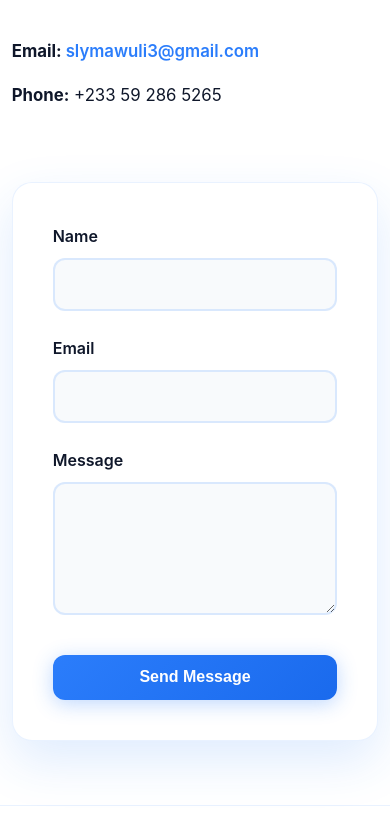
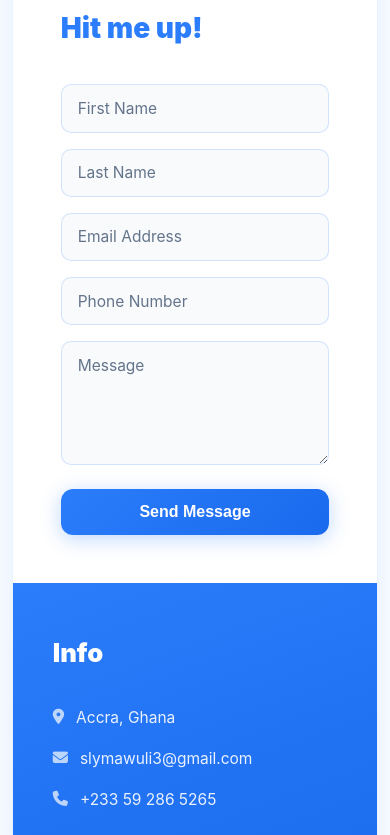
Before and after one commit to frankmawuli/portfolio-website-, a plain HTML site: page index.html in a window 390 px wide. Shown: the part 7838-8673 px from the top of the page. Drawn offline with nearby package versions, Linux system fonts and the light colour scheme.

Commit message:
feat: redesign contact section with improved layout and styling

```diff
--- a/index.html
+++ b/index.html
@@ -348,38 +348,47 @@
 
 
     <!-- CONTACT / FOOTER -->
-    <section id="contact" class="section light">
-      <div class="container contact-grid">
-        <div>
-          <h2 class="section-title">Let's build your next product</h2>
-          <p>Start by saying hi — I'll respond within 48 hours.</p>
+    <section id="contact" class="section">
+      <div class="container">
+        <div class="contact-card">
 
-          <ul class="contact-list" style="list-style: none;">
-            <li><strong>Email: </strong> <a href="mailto:slymawuli3@gmail.com">slymawuli3@gmail.com</a></li>
-            <li><strong>Phone:</strong> +233 59 286 5265</li>
-          </ul>
+          <!-- Form side -->
+          <div class="contact-form-side">
+            <h1>Have a project in mind?</h1>
+            <h2 class="contact-form-title">Hit me up!</h2>
+            <form id="contactForm" action="#" onsubmit="return false;">
+              <div class="form-row">
+                <input type="text" name="firstname" placeholder="First Name" required />
+                <input type="text" name="lastname" placeholder="Last Name" required />
+              </div>
+              <div class="form-row">
+                <input type="email" name="email" placeholder="Email Address" required />
+                <input type="tel" name="phone" placeholder="Phone Number" />
+              </div>
+              <textarea name="message" rows="5" placeholder="Message" required></textarea>
+              <div class="form-submit">
+                <button type="submit" class="btn primary">Send Message</button>
+              </div>
+            </form>
+          </div>
+
+          <!-- Info side -->
+          <div class="contact-info-side">
+            <h3 class="info-title">Info</h3>
+            <ul class="info-list">
+              <li><i class="fa-solid fa-location-dot"></i> Accra, Ghana</li>
+              <li><i class="fa-solid fa-envelope"></i> slymawuli3@gmail.com</li>
+              <li><i class="fa-solid fa-phone"></i> +233 59 286 5265</li>
+            </ul>
+            <div class="info-socials">
+              <a href="https://github.com/frankmawuli" aria-label="GitHub"><i class="fa-brands fa-github"></i></a>
+              <a href="https://www.linkedin.com/in/frank-mawuli-8ab7b2287/" aria-label="LinkedIn"><i class="fa-brands fa-linkedin-in"></i></a>
+              <a href="#" aria-label="X"><i class="fa-brands fa-x-twitter"></i></a>
+              <a href="https://wa.me/+233592865265" aria-label="WhatsApp"><i class="fa-brands fa-whatsapp"></i></a>
+            </div>
+          </div>
+
         </div>
-
-        <form id="contactForm" class="card contact-form" action="#" onsubmit="return false;">
-          <label>
-            <span>Name</span>
-            <input type="text" name="name" required />
-          </label>
-
-          <label>
-            <span>Email</span>
-            <input type="email" name="email" required />
-          </label>
-
-          <label>
-            <span>Message</span>
-            <textarea name="message" rows="5" required></textarea>
-          </label>
-
-          <div>
-            <button type="submit" class="btn primary">Send Message</button>
-          </div>
-        </form>
       </div>
 
       <footer class="site-footer">
--- a/style.css
+++ b/style.css
@@ -873,73 +873,122 @@ body::before{
 }
 
 /* contact */
-.contact-grid{
+.contact-card{
   display:grid;
-  grid-template-columns:1fr 1.2fr;
-  gap:2.5rem;
-  align-items:start;
-}
-.contact-list{
-  list-style:none;
-  margin:2rem 0;
-  padding:0;
-}
-.contact-list li{
-  margin-bottom:1rem;
-  font-size:1.05rem;
-}
-.contact-list a{
-  color:var(--accent);
-  text-decoration:none;
-  font-weight:600;
-  transition:all var(--transition);
-}
-.contact-list a:hover{
-  color:var(--accent-2);
-  text-decoration:underline;
-}
-.contact-form{
-  background:white;
-  padding:2.5rem;
+  grid-template-columns:1.4fr 1fr;
   border-radius:var(--card-radius);
+  overflow:hidden;
   box-shadow:var(--shadow-lg);
   border:1px solid rgba(43,125,251,0.1);
 }
-.contact-form label{
-  display:block;
-  margin-bottom:1.5rem;
+.contact-form-side{
+  padding:3rem;
+  background:white;
 }
-.contact-form label span{
-  display:block;
-  margin-bottom:0.5rem;
-  font-weight:600;
+.contact-form-title{
+  font-size:1.75rem;
+  font-weight:900;
+  color:var(--accent);
+  margin-bottom:2rem;
+}
+.contact-form-side form{
+  display:flex;
+  flex-direction:column;
+  gap:1rem;
+}
+.form-row{
+  display:grid;
+  grid-template-columns:1fr 1fr;
+  gap:1rem;
+}
+.contact-form-side input,
+.contact-form-side textarea{
+  width:100%;
+  padding:0.85rem 1rem;
+  border-radius:10px;
+  border:1.5px solid rgba(43,125,251,0.18);
+  font-family:inherit;
+  font-size:0.97rem;
+  background:var(--surface);
   color:var(--text);
+  transition:all var(--transition);
 }
-.contact-form input,
-.contact-form textarea{
-  width:100%;
-  padding:0.9rem 1rem;
-  border-radius:12px;
-  border:2px solid rgba(43,125,251,0.15);
-  font-family:inherit;
-  font-size:1rem;
-  transition:all var(--transition);
-  background:var(--surface);
+.contact-form-side input::placeholder,
+.contact-form-side textarea::placeholder{
+  color:var(--muted);
 }
-.contact-form input:focus,
-.contact-form textarea:focus{
+.contact-form-side input:focus,
+.contact-form-side textarea:focus{
   outline:none;
   border-color:var(--accent);
   background:white;
   box-shadow:0 0 0 4px rgba(43,125,251,0.1);
 }
-.contact-form textarea{
+.contact-form-side textarea{
   resize:vertical;
   min-height:120px;
 }
-.contact-form button[type="submit"]{
-  width:100%;
+.form-submit{
+  display:flex;
+  justify-content:flex-end;
   margin-top:0.5rem;
+}
+.contact-info-side{
+  background:linear-gradient(160deg, var(--accent), var(--accent-2));
+  padding:3rem 2.5rem;
+  display:flex;
+  flex-direction:column;
+  color:white;
+}
+.info-title{
+  font-size:1.6rem;
+  font-weight:900;
+  color:white;
+  margin-bottom:2rem;
+}
+.info-list{
+  list-style:none;
+  padding:0;
+  display:flex;
+  flex-direction:column;
+  gap:1.1rem;
+  flex:1;
+}
+.info-list li{
+  display:flex;
+  align-items:flex-start;
+  gap:0.75rem;
+  font-size:0.97rem;
+  line-height:1.5;
+  color:rgba(255,255,255,0.9);
+}
+.info-list li i{
+  margin-top:3px;
+  font-size:0.95rem;
+  color:rgba(255,255,255,0.7);
+  flex-shrink:0;
+}
+.info-socials{
+  display:flex;
+  gap:0.6rem;
+  margin-top:2.5rem;
+}
+.info-socials a{
+  width:36px;
+  height:36px;
+  border-radius:8px;
+  background:rgba(255,255,255,0.18);
+  display:flex;
+  align-items:center;
+  justify-content:center;
+  color:white;
+  font-size:0.95rem;
+  text-decoration:none;
+  transition:all var(--transition);
+}
+.info-socials a:hover{
+  background:rgba(255,255,255,0.35);
+  transform:translateY(-2px);
 }
 
 /* footer */
@@ -1029,7 +1078,8 @@ body::before{
   .services-grid{grid-template-columns:repeat(2,1fr)}
   .works-grid{grid-template-columns:repeat(2,1fr)}
   .about-grid{grid-template-columns:1fr}
-  .contact-grid{grid-template-columns:1fr}
+  .contact-card{grid-template-columns:1fr}
+  .form-row{grid-template-columns:1fr}
   .display{font-size:2.5rem}
   .portrait{width:280px;height:280px}
   .portrait-frame{width:280px;height:280px}
@@ -1146,16 +1196,24 @@ body::before{
   border-color:rgba(43,125,251,0.2);
 }
 
-:root.dark .contact-form input,
-:root.dark .contact-form textarea{
+:root.dark .contact-form-side{
+  background:var(--surface);
+}
+:root.dark .contact-form-side input,
+:root.dark .contact-form-side textarea{
   background:var(--bg);
   border-color:rgba(43,125,251,0.2);
   color:var(--text);
 }
+:root.dark .contact-form-side input:focus,
+:root.dark .contact-form-side textarea:focus{
+  background:var(--surface);
+}
 
-:root.dark .contact-form input:focus,
-:root.dark .contact-form textarea:focus{
+:root.dark .contact-channel,
+:root.dark .contact-socials a{
   background:var(--surface);
+  border-color:rgba(43,125,251,0.2);
 }
 
 :root.dark .socials a,
```
